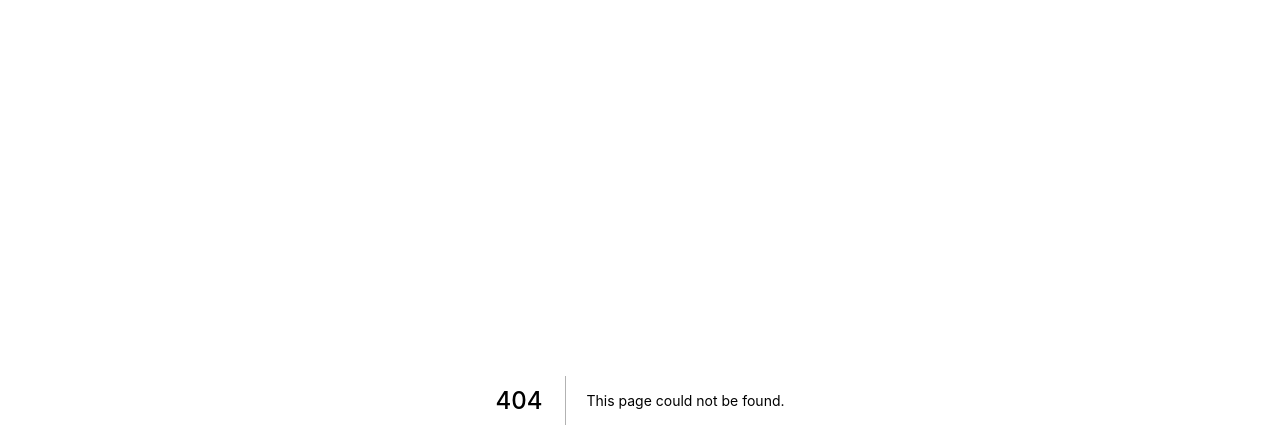
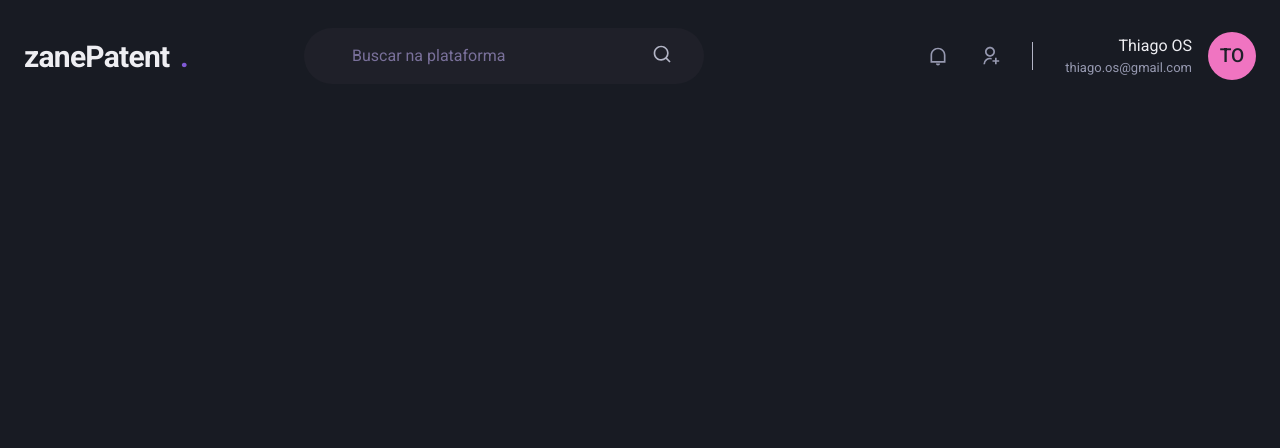
Before and after one commit to thiagoos16/zane-patent-admin, a Next.js app: page /dashboard in a window 1280 px wide. Before the commit this address had no page. Shown: the top 448 px of the page. Built offline with nearby package versions, Linux system fonts and the light colour scheme.

Commit message:
add header component

```diff
--- a/package.json
+++ b/package.json
@@ -15,7 +15,8 @@
     "framer-motion": "^4.1.17",
     "next": "10.2.2",
     "react": "17.0.2",
-    "react-dom": "17.0.2"
+    "react-dom": "17.0.2",
+    "react-icons": "^4.2.0"
   },
   "devDependencies": {
     "@types/node": "^15.6.0",
--- /dev/null
+++ b/src/components/Header.tsx
@@ -0,0 +1,82 @@
+import { Flex, Text, Input, Icon, HStack, Box, Avatar } from '@chakra-ui/react';
+import { RiSearchLine, RiNotificationLine, RiUserAddLine } from 'react-icons/ri';
+
+export function Header() {
+
+    return(
+        <Flex
+            as="header"
+            w="100%"
+            maxWidth={1480}
+            h="20"
+            mx="auto"
+            mt="4"
+            px="6"
+            align="center"
+        >
+            <Text
+                fontSize="3xl"
+                fontWeight="bold"
+                letterSpacing="tight"
+                w="64"
+            >
+                zanePatent
+                <Text as="span" ml="1" color="purple.500"> . </Text>
+            </Text>
+
+            <Flex
+                as="label"
+                flex="1"
+                py="4"
+                px="8"
+                ml="6"
+                maxW={400}
+                alignSelf="center"
+                color="gray.200"
+                position="relative"
+                bg="gray.800"
+                borderRadius="full"
+            >
+                <Input
+                    color="gray.500"
+                    variant="unstyled"
+                    px="4"
+                    mr="4"
+                    placeholder="Buscar na plataforma"
+                    _placeholder={{ color: 'gray.400'}}
+                />
+
+                <Icon as={RiSearchLine} fontSize="20" />
+            </Flex>
+
+            <Flex
+                align="center"
+                ml="auto"
+            >
+                <HStack
+                    spacing="8"
+                    mx="8"
+                    pr="8"
+                    py="1"
+                    color="gray.300"
+                    borderRightWidth={1}
+                    borderColor="gary.700"
+                >
+                    <Icon as={RiNotificationLine} fontSize="20"/>
+                    <Icon as={RiUserAddLine} fontSize="20"/>
+                </HStack>
+
+                <Flex align="center">
+                    <Box mr="4" textAlign="right">
+                        <Text>Thiago OS</Text>
+                        <Text color="gray.300" fontSize="small">
+                            thiago.os@gmail.com
+                        </Text>
+                    </Box>
+                </Flex>
+
+                <Avatar size="md" name="Thiago OS"/>
+            </Flex>
+        </Flex>
+    )
+}
--- /dev/null
+++ b/src/pages/dashboard.tsx
@@ -0,0 +1,7 @@
+import { Header } from "../components/Header";
+
+export default function Dashboard() {
+    return (
+        <Header/>
+    )
+}
```
